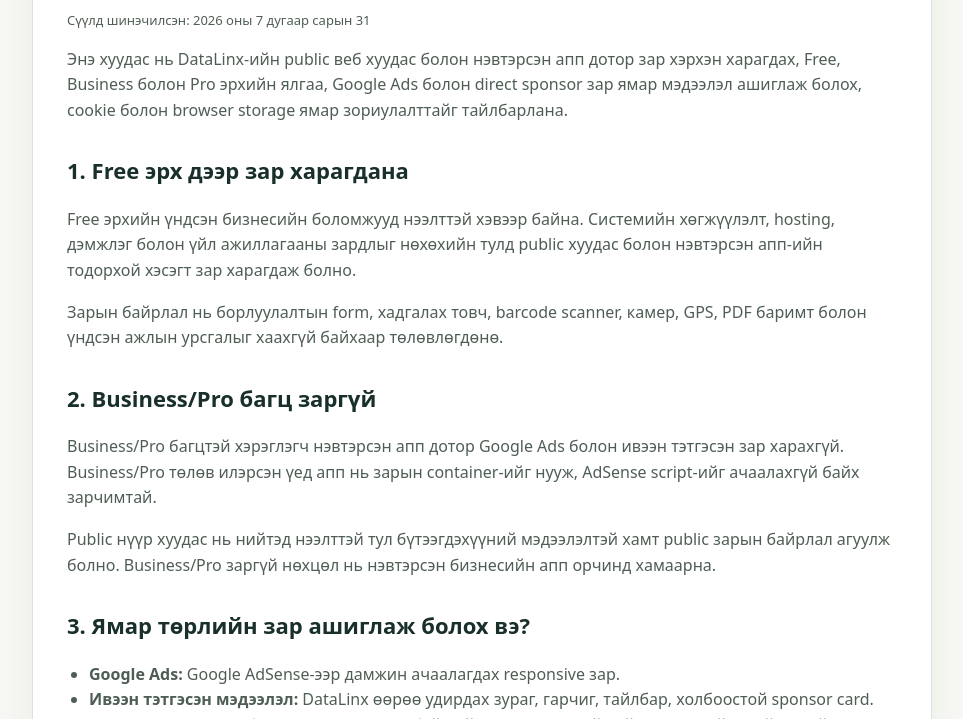
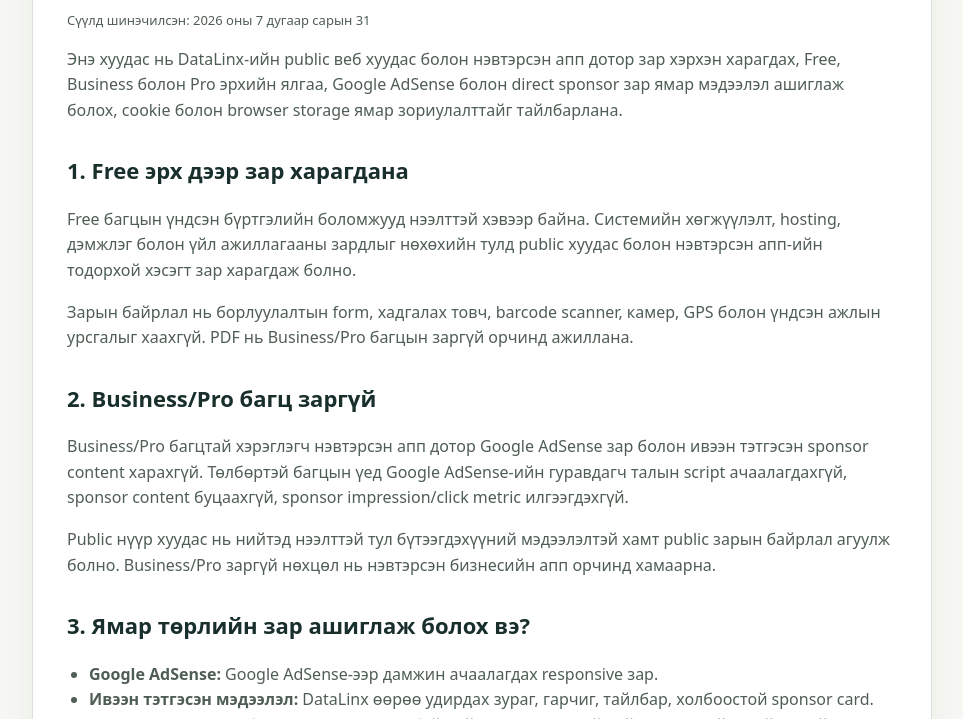
Before and after one commit to datalinx-mn/Webapp, a website: page ads-and-cookies.html in a window 1280 px wide. Shown: the part 361-1080 px from the top of the page, without its empty margins (158-1121 px from the left). Drawn offline with Linux system fonts and the light colour scheme.

Commit message:
Clarify ad-free behavior and subscription wording

```diff
--- a/ads-and-cookies.html
+++ b/ads-and-cookies.html
@@ -5,7 +5,7 @@
   <meta name="viewport" content="width=device-width, initial-scale=1, viewport-fit=cover">
   <meta name="theme-color" content="#164d43">
   <meta name="robots" content="index,follow,max-snippet:-1">
-  <meta name="description" content="DataLinx-ийн Free, Business болон Pro зарын ялгаа, Google Ads, ивээн тэтгэсэн мэдээлэл, cookie, local storage болон хэрэглэгчийн сонголтын тайлбар.">
+  <meta name="description" content="DataLinx-ийн Free, Business болон Pro зарын ялгаа, Google AdSense, ивээн тэтгэсэн мэдээлэл, cookie, local storage болон хэрэглэгчийн сонголтын тайлбар.">
   <meta property="og:type" content="website">
   <meta property="og:title" content="Зар ба cookie · DataLinx">
   <meta property="og:description" content="DataLinx Free эрхийн зар, Business/Pro заргүй орчин, cookie болон нууцлалын талаарх дэлгэрэнгүй мэдээлэл.">
@@ -38,19 +38,19 @@
         <span class="eyebrow">Зар ба технологи</span>
         <h1>Зар сурталчилгаа болон cookie-ийн мэдээлэл</h1>
         <p class="legal-meta">Сүүлд шинэчилсэн: 2026 оны 7 дугаар сарын 31</p>
-        <p>Энэ хуудас нь DataLinx-ийн public веб хуудас болон нэвтэрсэн апп дотор зар хэрхэн харагдах, Free, Business болон Pro эрхийн ялгаа, Google Ads болон direct sponsor зар ямар мэдээлэл ашиглаж болох, cookie болон browser storage ямар зориулалттайг тайлбарлана.</p>
+        <p>Энэ хуудас нь DataLinx-ийн public веб хуудас болон нэвтэрсэн апп дотор зар хэрхэн харагдах, Free, Business болон Pro эрхийн ялгаа, Google AdSense болон direct sponsor зар ямар мэдээлэл ашиглаж болох, cookie болон browser storage ямар зориулалттайг тайлбарлана.</p>
 
         <h2>1. Free эрх дээр зар харагдана</h2>
-        <p>Free эрхийн үндсэн бизнесийн боломжууд нээлттэй хэвээр байна. Системийн хөгжүүлэлт, hosting, дэмжлэг болон үйл ажиллагааны зардлыг нөхөхийн тулд public хуудас болон нэвтэрсэн апп-ийн тодорхой хэсэгт зар харагдаж болно.</p>
-        <p>Зарын байрлал нь борлуулалтын form, хадгалах товч, barcode scanner, камер, GPS, PDF баримт болон үндсэн ажлын урсгалыг хаахгүй байхаар төлөвлөгдөнө.</p>
+        <p>Free багцын үндсэн бүртгэлийн боломжууд нээлттэй хэвээр байна. Системийн хөгжүүлэлт, hosting, дэмжлэг болон үйл ажиллагааны зардлыг нөхөхийн тулд public хуудас болон нэвтэрсэн апп-ийн тодорхой хэсэгт зар харагдаж болно.</p>
+        <p>Зарын байрлал нь борлуулалтын form, хадгалах товч, barcode scanner, камер, GPS болон үндсэн ажлын урсгалыг хаахгүй. PDF нь Business/Pro багцын заргүй орчинд ажиллана.</p>
 
         <h2>2. Business/Pro багц заргүй</h2>
-        <p>Business/Pro багцтэй хэрэглэгч нэвтэрсэн апп дотор Google Ads болон ивээн тэтгэсэн зар харахгүй. Business/Pro төлөв илэрсэн үед апп нь зарын container-ийг нууж, AdSense script-ийг ачаалахгүй байх зарчимтай.</p>
+        <p>Business/Pro багцтай хэрэглэгч нэвтэрсэн апп дотор Google AdSense зар болон ивээн тэтгэсэн sponsor content харахгүй. Төлбөртэй багцын үед Google AdSense-ийн гуравдагч талын script ачаалагдахгүй, sponsor content буцаахгүй, sponsor impression/click metric илгээгдэхгүй.</p>
         <p>Public нүүр хуудас нь нийтэд нээлттэй тул бүтээгдэхүүний мэдээлэлтэй хамт public зарын байрлал агуулж болно. Business/Pro заргүй нөхцөл нь нэвтэрсэн бизнесийн апп орчинд хамаарна.</p>
 
         <h2>3. Ямар төрлийн зар ашиглаж болох вэ?</h2>
         <ul>
-          <li><strong>Google Ads:</strong> Google AdSense-ээр дамжин ачаалагдах responsive зар.</li>
+          <li><strong>Google AdSense:</strong> Google AdSense-ээр дамжин ачаалагдах responsive зар.</li>
           <li><strong>Ивээн тэтгэсэн мэдээлэл:</strong> DataLinx өөрөө удирдах зураг, гарчиг, тайлбар, холбоостой sponsor card.</li>
           <li><strong>DataLinx house ad:</strong> бодит paid campaign байхгүй үед DataLinx-ийн үйлчилгээний тухай өөрийн мэдээлэл.</li>
         </ul>
@@ -68,7 +68,7 @@
         </ul>
 
         <h2>5. Google болон гуравдагч талын мэдээлэл</h2>
-        <p>Google Ads идэвхтэй үед Google болон түүний зарын түншүүд IP хаяг, browser, төхөөрөмж, cookie, page URL, зарын харагдац, interaction болон хэрэглэгчийн зарын тохиргоотой холбоотой мэдээллийг өөрсдийн бодлогоор боловсруулж болно. DataLinx нь Google-ийн гуравдагч талын боловсруулалтыг бүрэн хянах боломжгүй.</p>
+        <p>Google AdSense идэвхтэй үед Google болон түүний зарын түншүүд IP хаяг, browser, төхөөрөмж, cookie, page URL, зарын харагдац, interaction болон хэрэглэгчийн зарын тохиргоотой холбоотой мэдээллийг өөрсдийн бодлогоор боловсруулж болно. DataLinx нь Google-ийн гуравдагч талын боловсруулалтыг бүрэн хянах боломжгүй.</p>
         <p>Google-ийн зарын personalization, consent болон privacy тохиргоо нь хэрэглэгчийн байршил, browser, Google account болон холбогдох хууль, бодлогоос хамаарч өөр байж болно.</p>
 
         <h2>6. Cookie гэж юу вэ?</h2>
@@ -82,7 +82,7 @@
         <p>Холбогдох бүс нутгийн хууль, Google-ийн бодлого шаардсан тохиолдолд зарын cookie ашиглахаас өмнө consent авах механизм хэрэгжиж болно. Хэрэглэгч browser cookie settings, төхөөрөмжийн privacy settings болон Google-ийн зарын тохиргоогоор тодорхой сонголтыг удирдах боломжтой.</p>
 
         <h2>9. Зар хаагч болон техникийн хязгаарлалт</h2>
-        <p>Ad blocker, tracking protection, DNS filter, browser extension, network policy эсвэл холболтын асуудлаас шалтгаалан Google Ads ачаалагдахгүй байж болно. Ийм үед DataLinx sponsor card эсвэл хоосон ad container харуулж болох бөгөөд үндсэн системийн ажиллагаа үргэлжилнэ.</p>
+        <p>Ad blocker, tracking protection, DNS filter, browser extension, network policy эсвэл холболтын асуудлаас шалтгаалан Google AdSense ачаалагдахгүй байж болно. Ийм үед DataLinx sponsor card эсвэл хоосон ad container харуулж болох бөгөөд үндсэн системийн ажиллагаа үргэлжилнэ.</p>
 
         <h2>10. Зарын click болон хориглосон үйлдэл</h2>
         <p>Хэрэглэгчийг зар дээр дарахыг албадахгүй, шагнал амлахгүй, “биднийг дэмжихийн тулд зар дээр дар” гэж уриалахгүй. Автомат click, хуурамч traffic, давтан санаатай click болон зарын системийг төөрөгдүүлэх үйлдэл хориглоно.</p>
```
